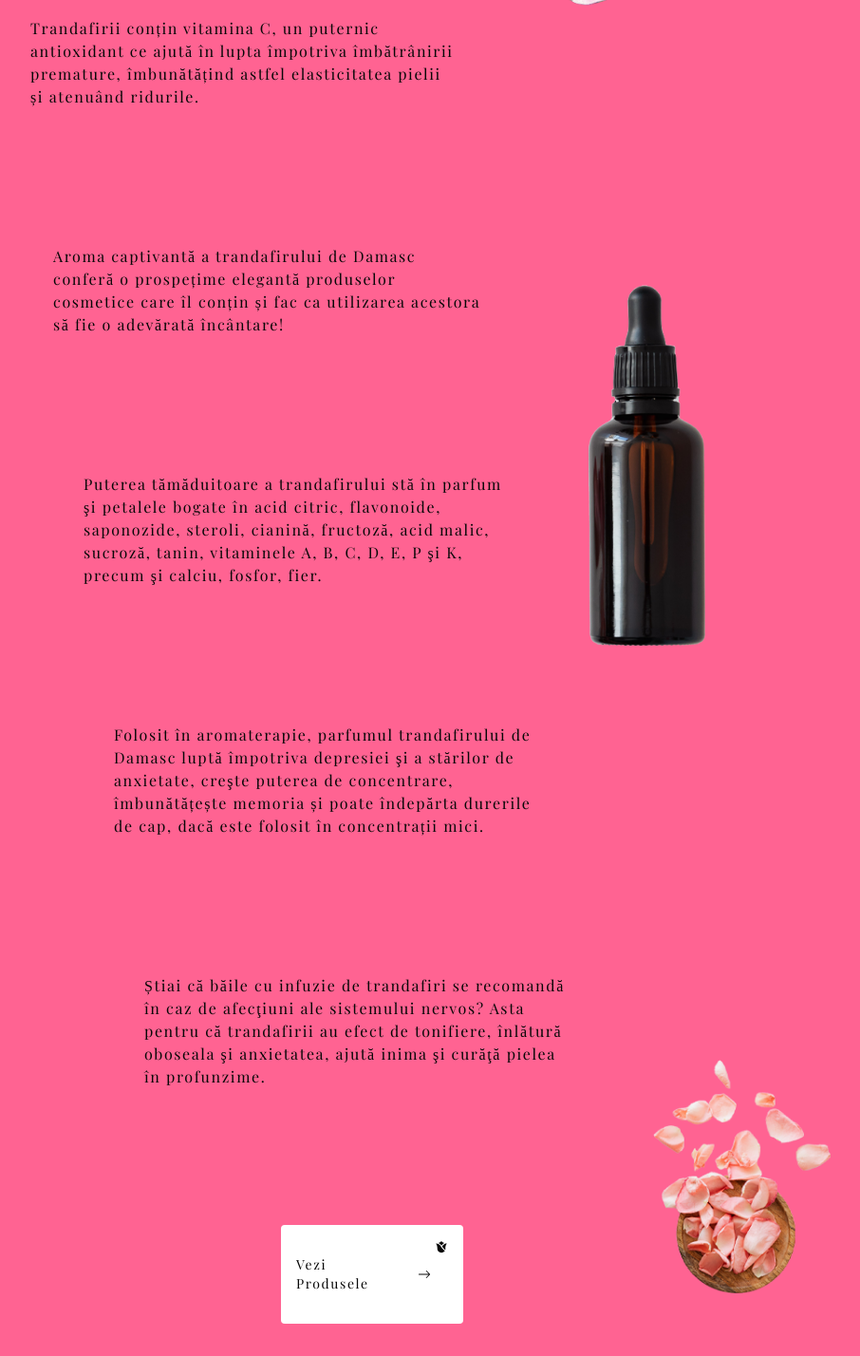
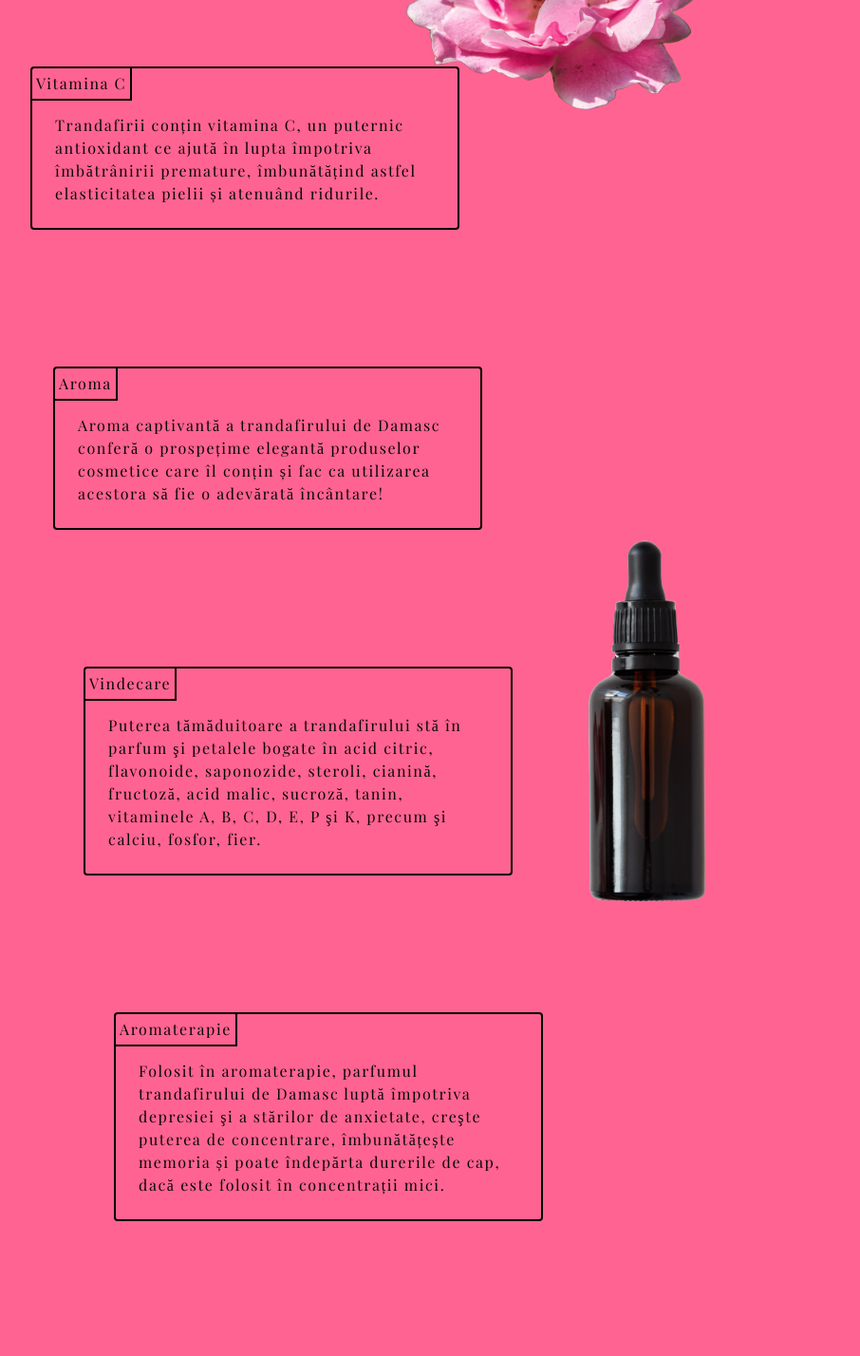
Before and after one commit to damonosi/magazin_rose, a Next.js app: page / in a window 1280 px wide. Shown: the part 1440-2868 px from the top of the page at 95% size, without its empty margins (232-1138 px from the left). Built offline with nearby package versions, Linux system fonts and the light colour scheme; no server answers.

Commit message:
schimbat la sectiunde trandafiri stil text

```diff
--- a/components/mainPage/trandafiriSection/index.jsx
+++ b/components/mainPage/trandafiriSection/index.jsx
@@ -5,6 +5,7 @@ import Image from "next/image";
 import Ofloare from "../../../public/images/tradafir-floare.png";
 import UleiProfil from "../../../public/images/uleiProfil.png";
 import PetaleLemn from "../../../public/images/petaleLemn.png";
+import VitC from "../../../public/images/vit-c.png";
 import { IoMdRose } from "react-icons/io";
 import { BsArrowRight } from "react-icons/bs";
 import InViewWrapper from "../../componente-animate/InViewWrapper.tsx";
@@ -18,11 +19,17 @@ const TrandafiriSection = () => {
         notInView={{ y: 50, opacity: 0 }}
         tranzitie={{ duration: 1 }}
         clasa={
-          "flex border-2 absolute rounded-sm w-fit p-6 justify-center items-center"
+          "flex border-2 flex-col absolute rounded-sm w-fit p-6 justify-center border-black items-center"
         }
       >
-        <h1>Trandafiri de Damasc</h1>
-        <IoMdRose className="ml-2" />
+        <div className="flex mb-2 justify-center items-center">
+          <h1>Trandafiri de Damasc</h1>
+          <IoMdRose className="ml-2" />
+        </div>
+
+        <hr className=" w-full  hover:border-roz duration-500" />
+        <br />
+        <h2 className="mt-2">Beneficii</h2>
       </InViewWrapper>
 
       <div
@@ -33,7 +40,7 @@ const TrandafiriSection = () => {
           inView={{ opacity: 1 }}
           notInView={{ opacity: 0 }}
           tranzitie={{ duration: 2 }}
-          clasa={"flex  mt-28 mb-28 "}
+          clasa={"flex border-2 w-fit p-6 mt-28 mb-28 border-black rounded"}
         >
           {" "}
           <p>Să nu uităm de răsfățul simțurilor!</p>
@@ -42,9 +49,15 @@ const TrandafiriSection = () => {
           inView={{ opacity: 1 }}
           notInView={{ opacity: 0 }}
           tranzitie={{ duration: 2 }}
-          clasa={"flex w-3/4  mt-36 ml-10"}
+          clasa={
+            "flex flex-col w-3/4 border-2 border-black rounded p-6 relative mt-36 ml-10"
+          }
         >
-          <p>
+          <span className=" w-fit border-2 absolute top-0 left-0 border-black border-l-0 p-1 border-t-0">
+            Vitamina C
+          </span>
+
+          <p className="mt-6">
             Trandafirii conțin vitamina C, un puternic antioxidant ce ajută în
             lupta împotriva îmbătrânirii premature, îmbunătățind astfel
             elasticitatea pielii și atenuând ridurile.
@@ -54,10 +67,14 @@ const TrandafiriSection = () => {
           inView={{ opacity: 1 }}
           notInView={{ opacity: 0 }}
           tranzitie={{ duration: 2 }}
-          clasa={"flex w-3/4  mt-36 ml-16"}
+          clasa={
+            "flex w-3/4 relative mt-36 ml-16 border-2 rounded border-black p-6 "
+          }
         >
-          {" "}
-          <p>
+          <span className=" w-fit border-2 absolute top-0 left-0 border-black border-l-0 p-1 border-t-0">
+            Aroma
+          </span>
+          <p className="mt-6">
             Aroma captivantă a trandafirului de Damasc conferă o prospețime
             elegantă produselor cosmetice care îl conțin și fac ca utilizarea
             acestora să fie o adevărată încântare!
@@ -68,10 +85,14 @@ const TrandafiriSection = () => {
           inView={{ opacity: 1 }}
           notInView={{ opacity: 0 }}
           tranzitie={{ duration: 2 }}
-          clasa={"flex w-3/4  mt-36 ml-24"}
+          clasa={
+            "flex w-3/4 relative mt-36 ml-24 border-2 rounded border-black p-6 "
+          }
         >
-          {" "}
-          <p>
+          <span className=" w-fit border-2 absolute top-0 left-0 border-black border-l-0 p-1 border-t-0">
+            Vindecare
+          </span>
+          <p className="mt-6">
             Puterea tămăduitoare a trandafirului stă în parfum şi petalele
             bogate în acid citric, flavonoide, saponozide, steroli, cianină,
             fructoză, acid malic, sucroză, tanin, vitaminele A, B, C, D, E, P şi
@@ -83,10 +104,14 @@ const TrandafiriSection = () => {
           inView={{ opacity: 1 }}
           notInView={{ opacity: 0 }}
           tranzitie={{ duration: 2 }}
-          clasa={"flex w-3/4  mt-36 ml-32"}
+          clasa={
+            "flex w-3/4 relative border-black mt-36 ml-32 rounded border-2 p-6 "
+          }
         >
-          {" "}
-          <p>
+          <span className=" w-fit border-2 absolute top-0 left-0 border-black border-l-0 p-1 border-t-0">
+            Aromaterapie
+          </span>
+          <p className="mt-6">
             Folosit în aromaterapie, parfumul trandafirului de Damasc luptă
             împotriva depresiei şi a stărilor de anxietate, creşte puterea de
             concentrare, îmbunătățește memoria și poate îndepărta durerile de
@@ -98,10 +123,14 @@ const TrandafiriSection = () => {
           inView={{ opacity: 1 }}
           notInView={{ opacity: 0 }}
           tranzitie={{ duration: 2 }}
-          clasa={"flex w-3/4  mt-36 ml-40"}
+          clasa={
+            "flex w-3/4  mt-36 ml-40 border-2 border-black rounded relative p-6 "
+          }
         >
-          {" "}
-          <p>
+          <span className=" w-fit border-2 absolute top-0 left-0 border-black border-l-0 p-1 border-t-0">
+            Relaxant
+          </span>
+          <p className="mt-6">
             Știai că băile cu infuzie de trandafiri se recomandă în caz de
             afecţiuni ale sistemului nervos? Asta pentru că trandafirii au efect
             de tonifiere, înlătură oboseala şi anxietatea, ajută inima şi curăţă
@@ -112,7 +141,7 @@ const TrandafiriSection = () => {
           inView={{ opacity: 1 }}
           notInView={{ opacity: 0 }}
           tranzitie={{ duration: 2 }}
-          clasa={"flex   mt-36 ml-40"}
+          clasa={"flex   mt-36 ml-40  p-6 "}
         >
           <Link href="">
             <a>
```
Also changed, not shown: public/images/vit-c.png (added).
